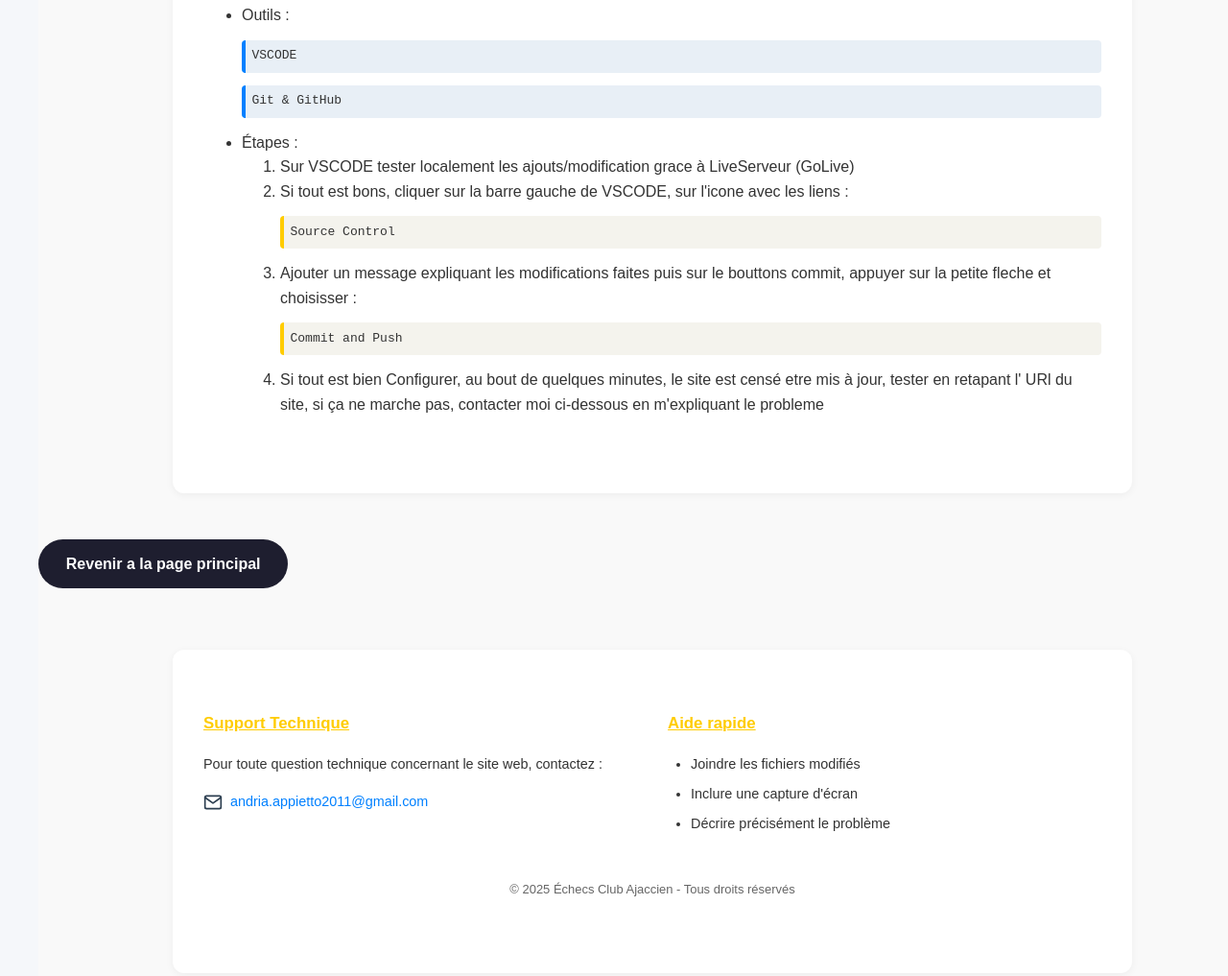
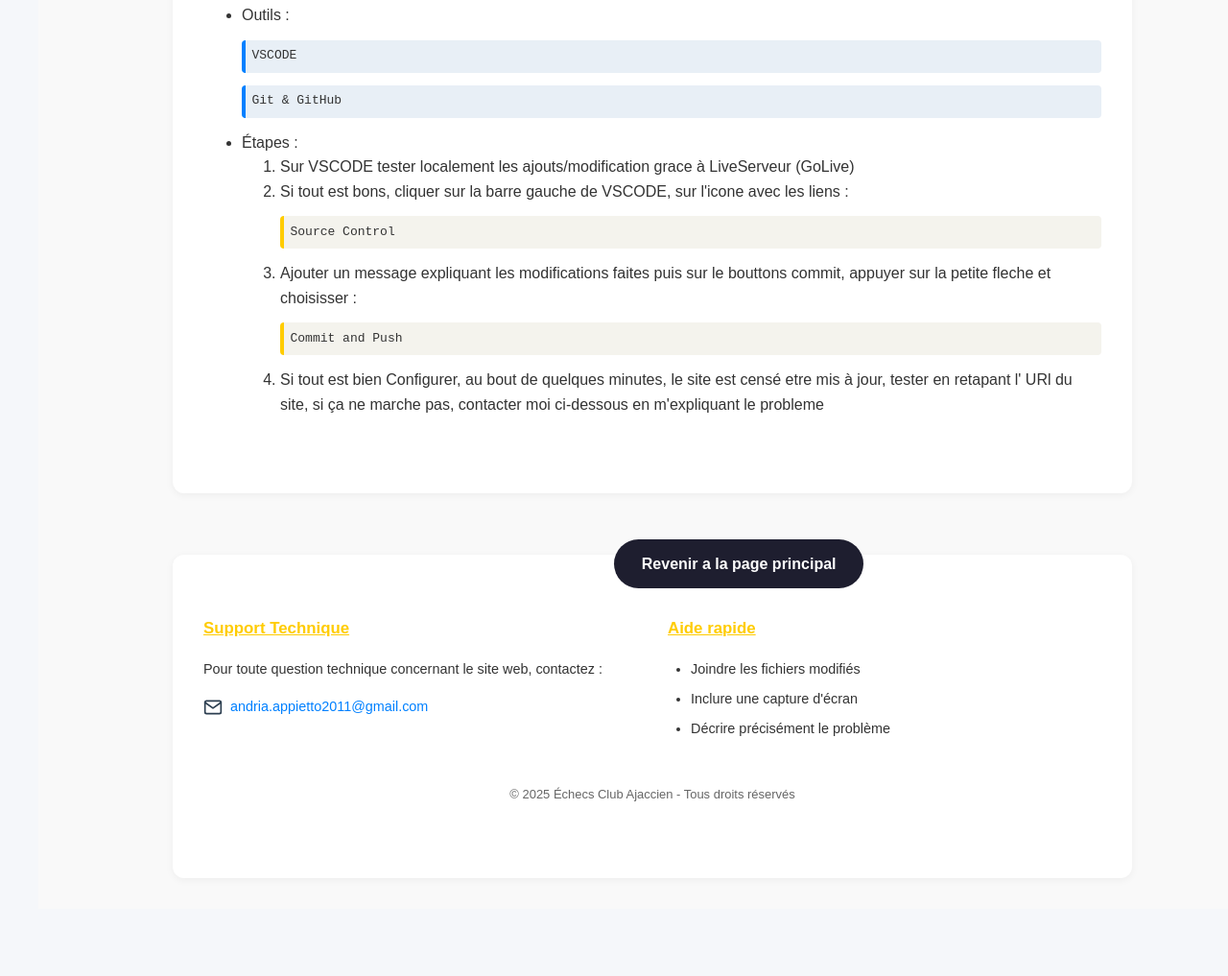
Before and after one commit to pango2A/Echecs-Club-Ajaccien, a plain HTML site: page Guide/index.html in a window 1280 px wide. Shown: the part 7366-8383 px from the top of the page at 96% size. After the commit the page ends 8353 px from the top, so only its background shows below. Drawn offline with Linux system fonts and the light colour scheme.

Commit message:
centrage du lien

```diff
--- a/Guide/style.css
+++ b/Guide/style.css
@@ -170,6 +170,8 @@ footer a:hover {
 }
 
 .guide-link {
+  position: absolute;
+  left: 50%;
   display: inline-block;
   margin-top: 1rem;
   padding: 0.8rem 1.8rem;
```
